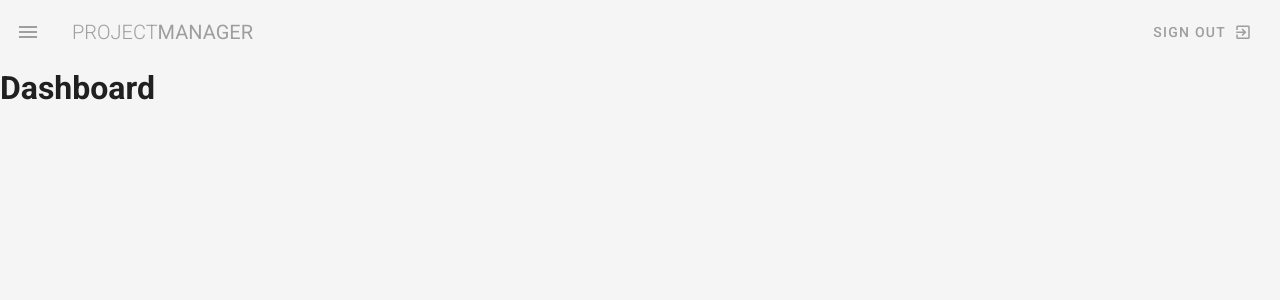
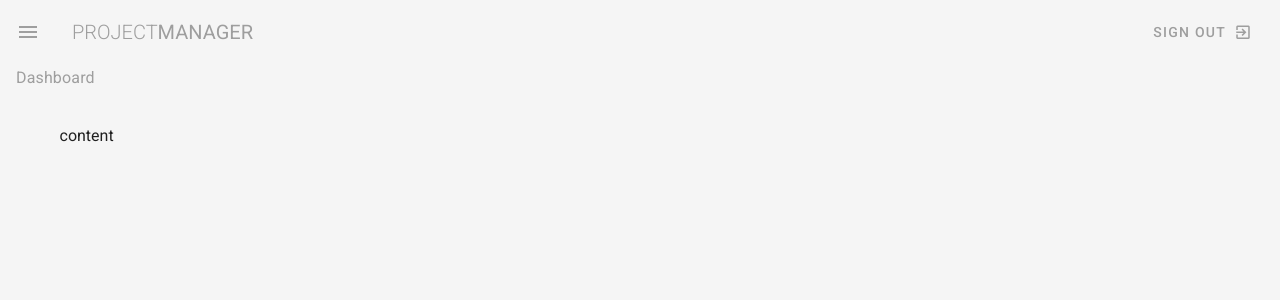
Before and after one commit to cybercoder-naj/project-manager, a Vue app: page / in a window 1280 px wide. Shown: the top 300 px of the page. Built offline with nearby package versions, Linux system fonts and the light colour scheme.

Commit message:
Added margin and padding

```diff
--- a/src/components/Navbar.vue
+++ b/src/components/Navbar.vue
@@ -13,7 +13,7 @@
       </v-btn>
     </v-app-bar>
 
-    <v-navigation-drawer v-model="drawer" app color="primary">
+    <v-navigation-drawer v-model="drawer" app color="primary" temporary>
       <v-list>
         <v-list-item v-for="link in links" :key="link.text" router :to="link.route">
           <v-list-item-action>
--- a/src/views/Dashboard.vue
+++ b/src/views/Dashboard.vue
@@ -1,6 +1,10 @@
 <template>
   <div class="dasboard">
-    <h1>Dashboard</h1>
+    <h1 class="mx-4 subtitle-1 grey--text">Dashboard</h1>
+
+    <v-container class="my-5">
+        content
+    </v-container>
   </div>
 </template>
 
--- a/src/views/Projects.vue
+++ b/src/views/Projects.vue
@@ -1,6 +1,10 @@
 <template>
   <div class="projects">
-    <h1>Projects</h1>
+    <h1 class="mx-4 subtitle-1 grey--text">Projects</h1>
+
+    <v-container class="my-5">
+        content
+    </v-container>
   </div>
 </template>
 
--- a/src/views/Team.vue
+++ b/src/views/Team.vue
@@ -1,6 +1,10 @@
 <template>
   <div class="team">
-    <h1>Team</h1>
+    <h1 class="mx-4 subtitle-1 grey--text">Team</h1>
+
+    <v-container class="my-5">
+        content
+    </v-container>
   </div>
 </template>
 
```
